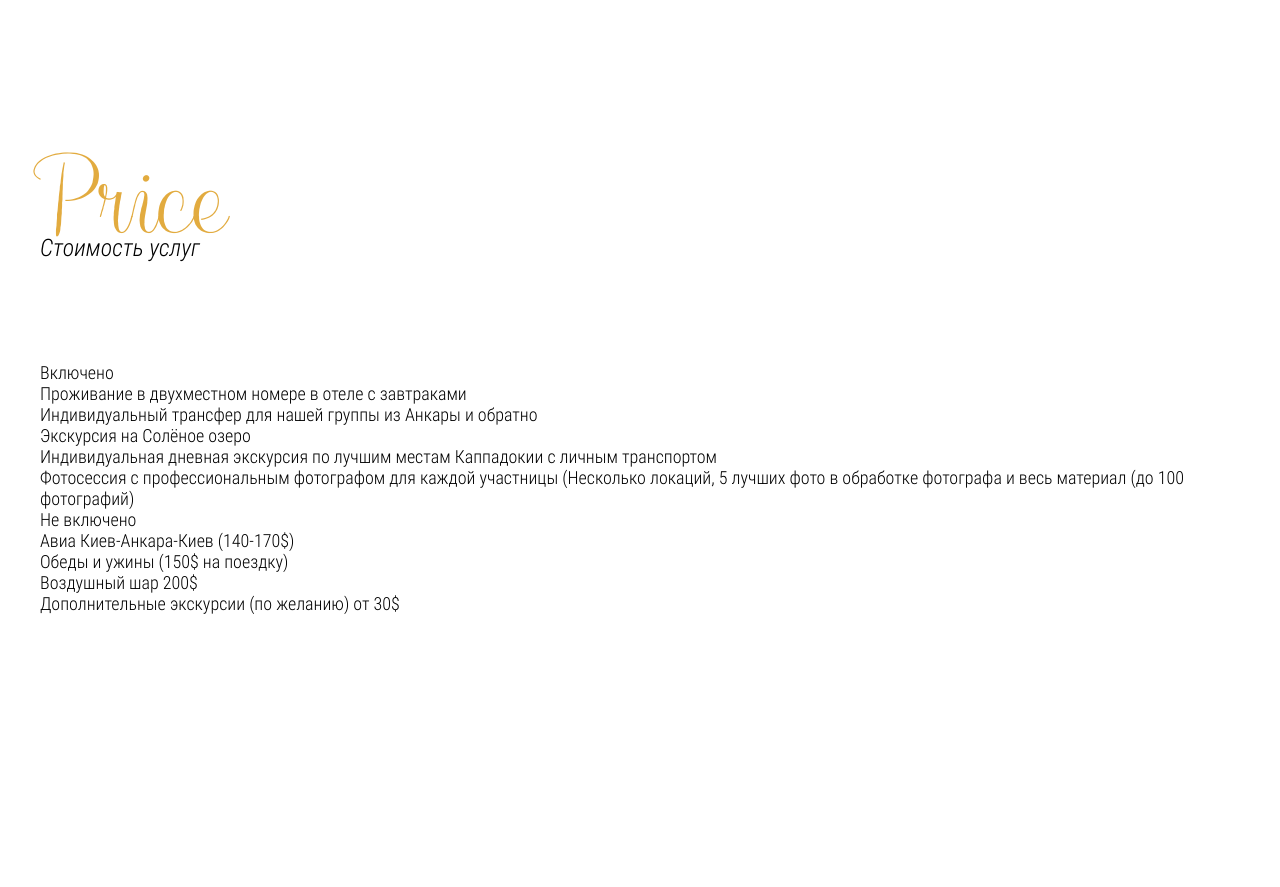
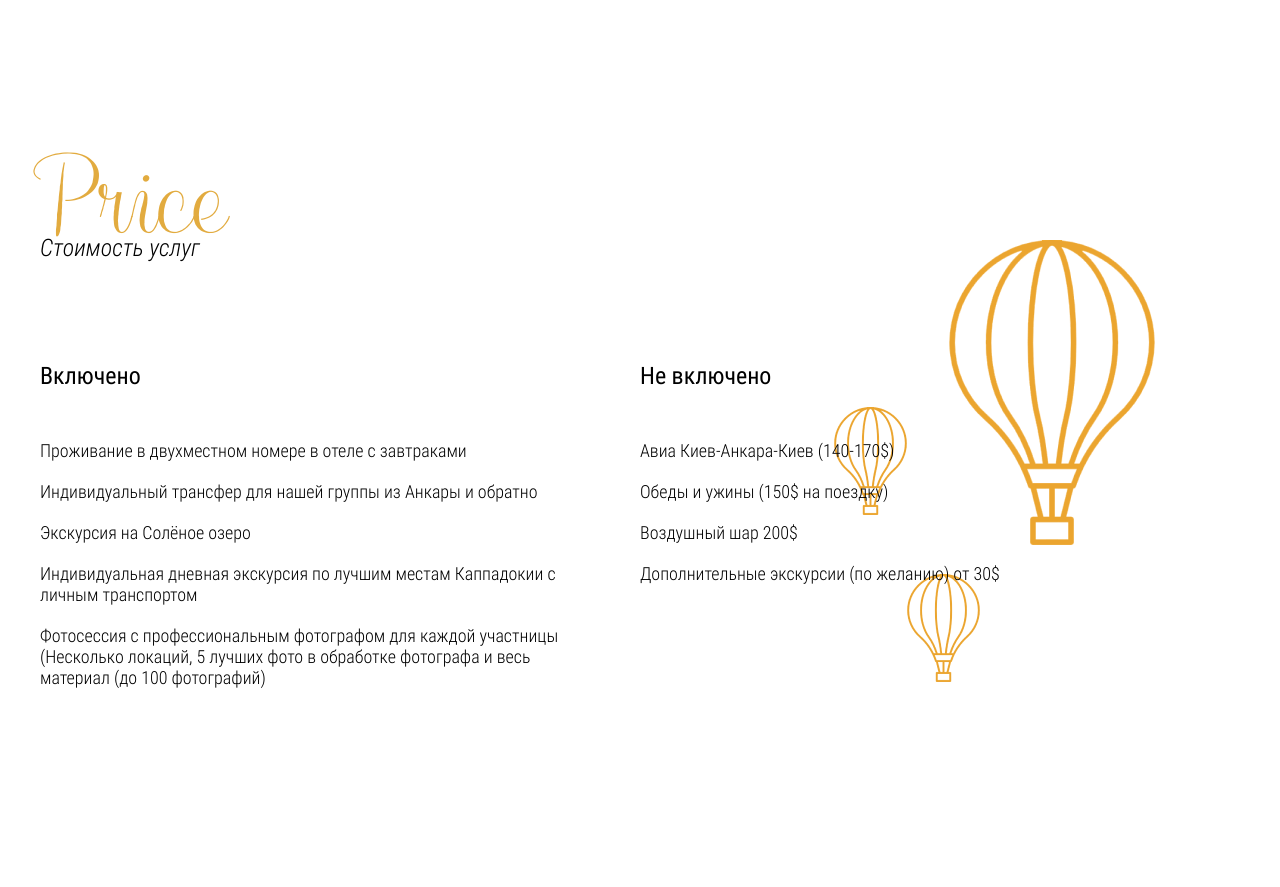
Before and after one commit to Yuriy0014/Cappadocia, a PHP site: page / in a window 1280 px wide. Shown: the part 4420-5307 px from the top of the page. Before the commit the page ends 5034 px from the top, so only its background shows below. Run offline with PHP 8.4, Linux system fonts and the light colour scheme.

Commit message:
price CSS done

```diff
--- a/css/style.css
+++ b/css/style.css
@@ -286,3 +286,30 @@ body{
 .hotel__gallery a{
     margin-top: 50px;
 }
+
+.price__inner{
+    display: flex;
+}
+
+.price__on-title,
+.price__off-title{
+    font-family: 'RobotoCondensed-Regular';
+    margin-bottom: 50px;
+    font-size: 24px;
+    line-height: 28px;
+}
+
+.price__on{
+    margin-right: 70px;
+    width: 530px;
+}
+
+.price__list-item{
+    margin-bottom: 20px;
+}
+
+.price{
+    background-image: url(../images/price-bg.png);
+    background-repeat: no-repeat;
+    background-position: 87% 80%;
+}
```
Also changed, not shown: images/price-bg.png (added).
